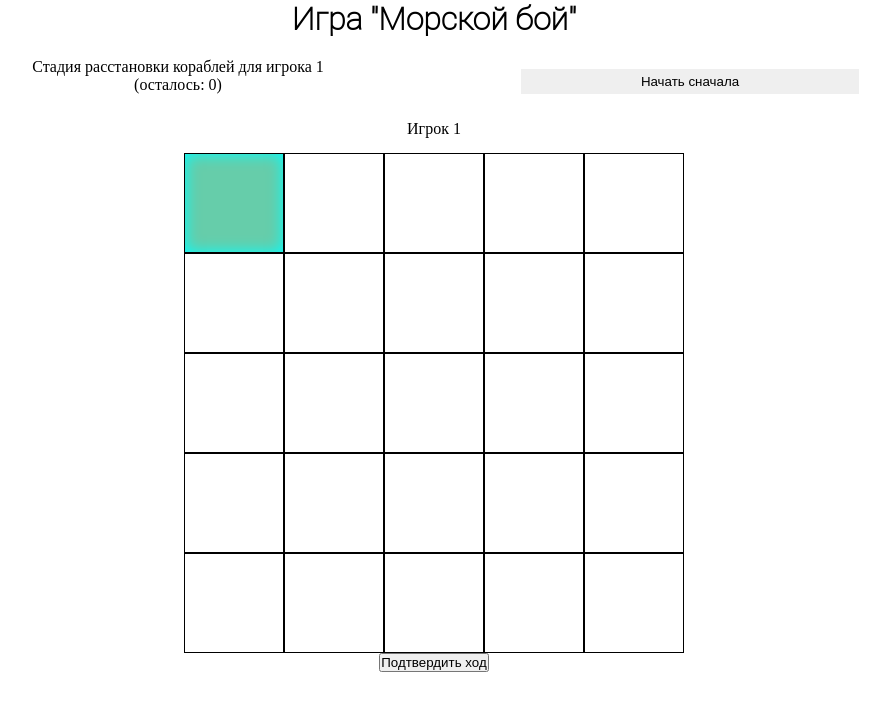
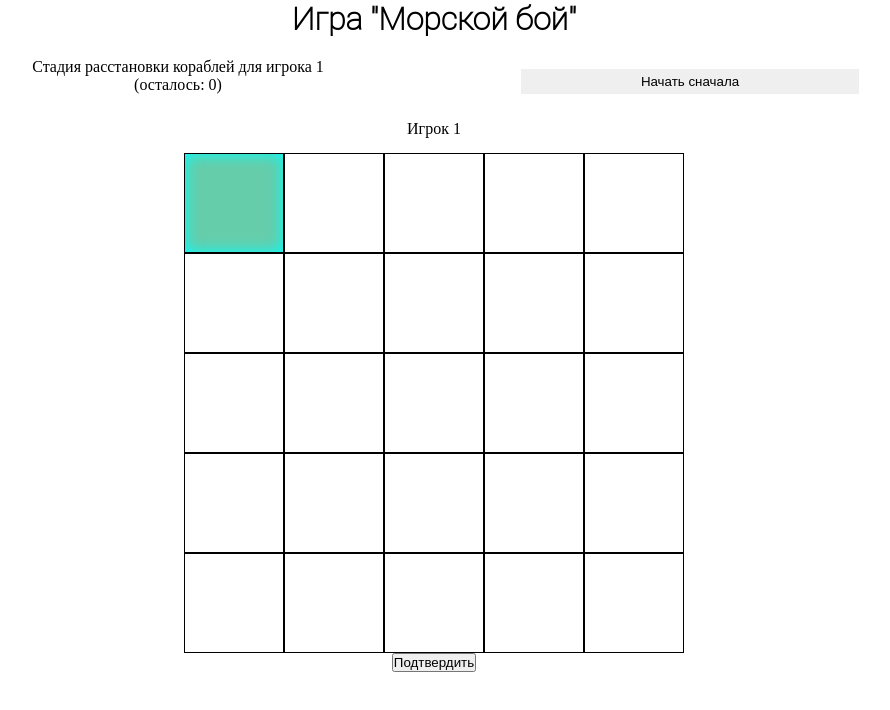
Before and after one commit to summerlightningman/dsr-l4-sea-battle-hooks, a React app: page / in a window 1280 px wide. Both pictures are taken after a click on the element 440 px from the left and 203 px from the top of the page. Shown: the top 710 px of the page, without its empty margins (206-1096 px from the left). Built offline with nearby package versions, Linux system fonts and the light colour scheme; the HTML template or start-up script is replaced by a standard one.

Commit message:
added action button

```diff
--- a/src/classes/game-state.ts
+++ b/src/classes/game-state.ts
@@ -20,6 +20,7 @@ class GameState {
         this.clone = this.clone.bind(this);
         this.toggleTarget = this.toggleTarget.bind(this);
         this.isTargetEmpty = this.isTargetEmpty.bind(this);
+        this.getActionButtonName = this.getActionButtonName.bind(this);
     }
 
     private clone(){
@@ -63,6 +64,19 @@ class GameState {
                 return `сражения между игроками. Очередь игрока ${name}`
         }
     }
+
+    getActionButtonName(): string {
+        switch (this.stage) {
+            case GameStage.SHIP_PLACEMENT:
+                return 'Подтвердить'
+            case GameStage.MOVE_CONFIRMATION:
+                return 'Начать ход'
+            case GameStage.GAMEPLAY:
+                return 'Атаковать'
+            default:
+                return ''
+        }
+    }
 }
 
 export default GameState
--- a/src/components/app.tsx
+++ b/src/components/app.tsx
@@ -12,8 +12,8 @@ import Board from './board';
 import '../styles/app.css';
 import ConfirmationScreen from "./confirmation-screen";
 
+
 class App extends Component<AppProps, AppState> {
-
     constructor(props: AppProps) {
         super(props);
         this.state = new AppInitialState();
@@ -23,7 +23,6 @@ class App extends Component<AppProps, AppState> {
         this.goToNextState = this.goToNextState.bind(this);
         this.attack = this.attack.bind(this);
         this.confirmAttack = this.confirmAttack.bind(this);
-
     }
 
     setInitialState() {
@@ -79,16 +78,18 @@ class App extends Component<AppProps, AppState> {
 
     }
 
-
     render() {
+        const actionButton = <button onClick={this.goToNextState}>{this.state.gameState.getActionButtonName()}</button>;
         const onCellClick = this.state.gameState.stage === GameStage.SHIP_PLACEMENT
             ? this.placeShip
             : this.attack;
 
-        const confirmationScreen = <ConfirmationScreen
-            playerName={this.state.gameState.player.name}
-            onClick={this.goToNextState}
-        />
+        const confirmationScreen = (
+            <ConfirmationScreen playerName={this.state.gameState.player.name}>
+                {actionButton}
+            </ConfirmationScreen>
+        );
+
         const gameBoards = <div className="game-boards">
             {Object.values(this.state.players).map(
                 (player) =>
@@ -98,8 +99,7 @@ class App extends Component<AppProps, AppState> {
                         currState={this.state.gameState}
                         onCellClick={onCellClick(player.name)}
                     >
-                        {this.state.gameState.isReadyForNextStage() && <button onClick={this.goToNextState}>Подтвердить ход</button>}
-
+                        {this.state.gameState.isReadyForNextStage() && actionButton}
                     </Board>
             )
             }
--- a/src/components/board.tsx
+++ b/src/components/board.tsx
@@ -58,7 +58,7 @@ class Board extends Component<BoardProps> {
                  }>
                 {cellList}
             </div>
-            {this.props.children}
+            {this.props.player.name === this.props.currState.player.name && this.props.children}
         </div>;
     }
 }
--- a/src/components/confirmation-screen.tsx
+++ b/src/components/confirmation-screen.tsx
@@ -5,21 +5,21 @@ import {PlayerNum} from "../types/common";
 
 import '../styles/confirmation-screen.css';
 
+
 class ConfirmationScreen extends Component<ConfirmationScreenProps, ConfirmationScreenState> {
     playerName: PlayerNum;
-    onClick: () => void;
 
     constructor(props: ConfirmationScreenProps) {
         super(props);
 
         this.playerName = props.playerName;
-        this.onClick = props.onClick;
+
     }
 
     render() {
         return <div className="confirmation-screen">
-            <h1>{this.props.playerName}</h1>
-            <button onClick={this.props.onClick}>Начать ход</button>
+            <h1>{this.playerName}</h1>
+            {this.props.children}
         </div>
     }
 }
--- a/src/types/confirmation-screen.ts
+++ b/src/types/confirmation-screen.ts
@@ -2,7 +2,6 @@ import {PlayerNum} from "./common";
 
 export interface ConfirmationScreenProps {
     playerName: PlayerNum,
-    onClick: () => void
 }
 
 export interface ConfirmationScreenState {
```
